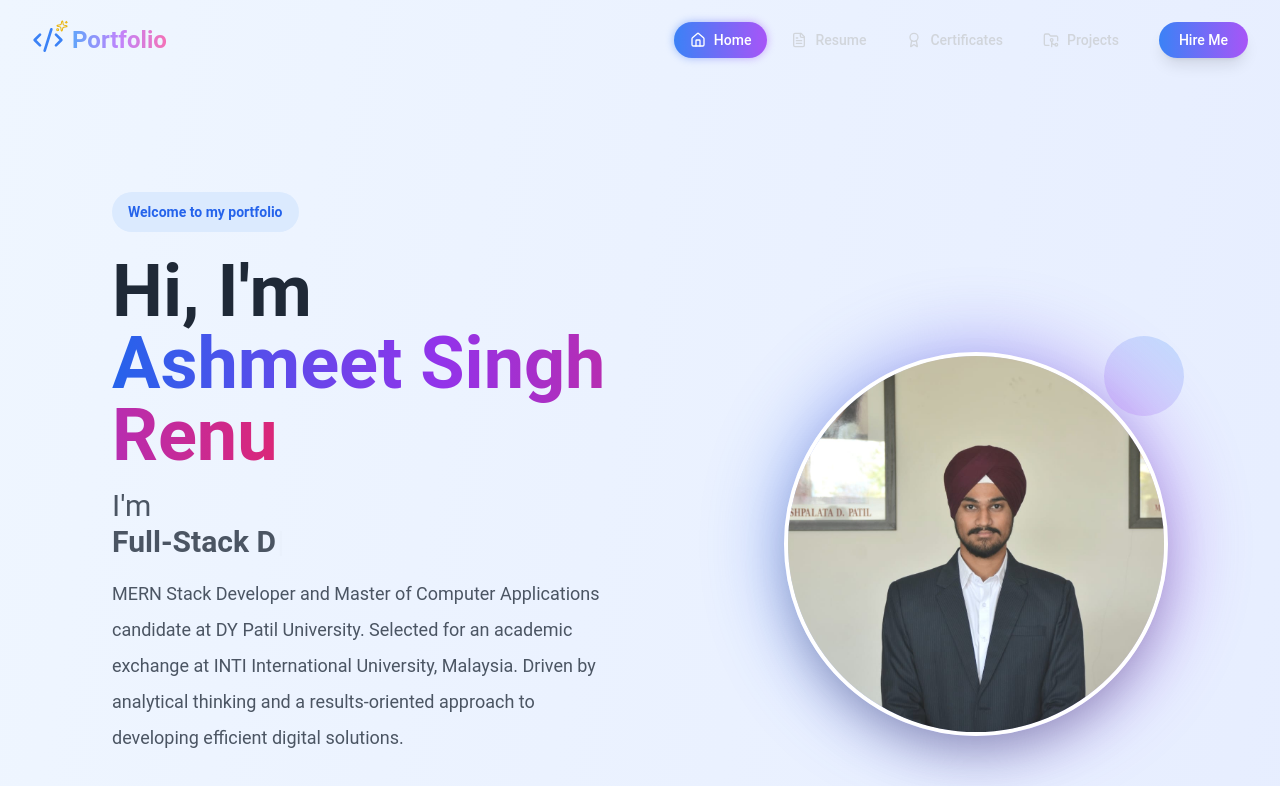
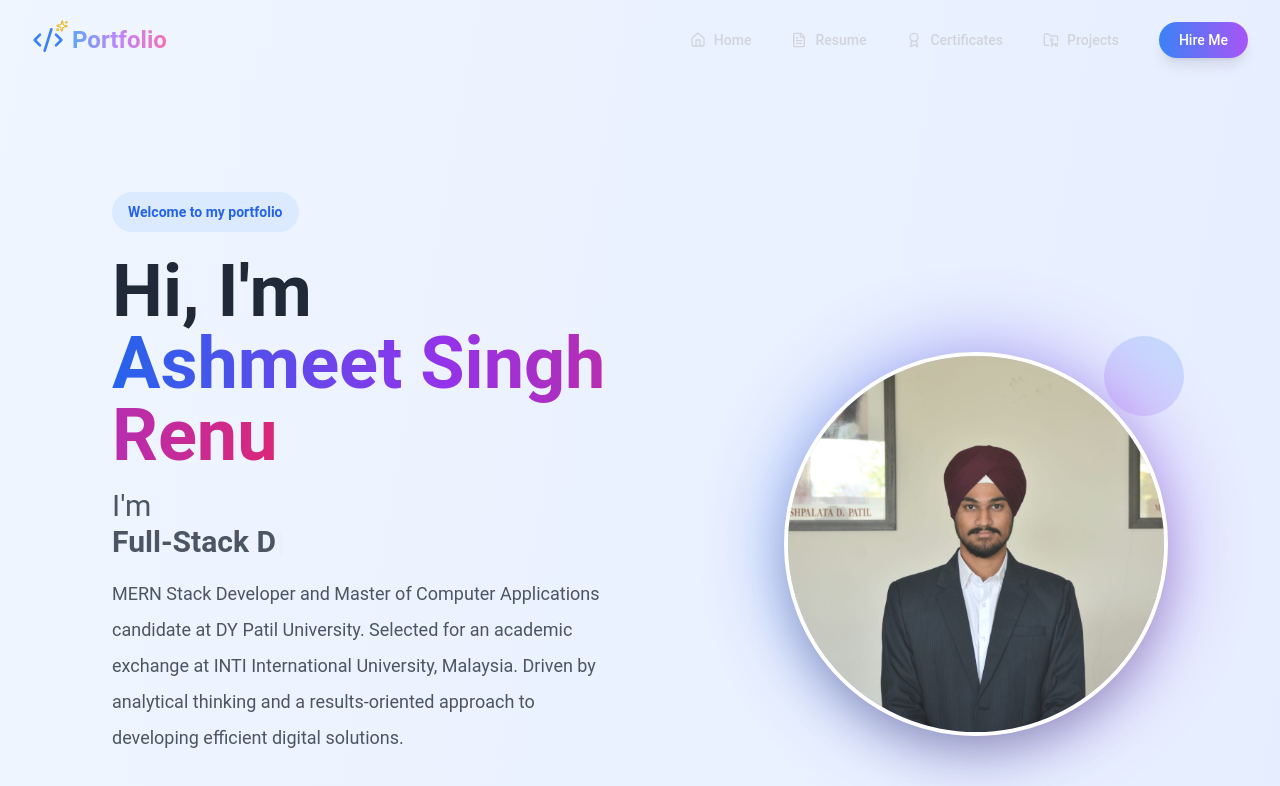
Before and after one commit to ASHMEETSINGHRENU/Portfolio, a React (Create React App) app: page /home in a window 1280 px wide. Shown: the top 786 px of the page. Built offline with nearby package versions, Linux system fonts and the light colour scheme; a web font is replaced by a local one.

Commit message:
updated whole portfolio

```diff
--- a/src/components/navbar.js
+++ b/src/components/navbar.js
@@ -1,4 +1,5 @@
 import React, { useState, useEffect } from "react";
+import { NavLink, useLocation, Link } from "react-router-dom";
 import { motion, AnimatePresence } from "framer-motion";
 import {
   Home,
@@ -15,34 +16,32 @@ import {
 const Navbar = () => {
   const [isMenuOpen, setIsMenuOpen] = useState(false);
   const [scrolled, setScrolled] = useState(false);
-  const [activeLink, setActiveLink] = useState("/home");
+  const location = useLocation();
 
   const navLinks = [
-    { name: "Home", path: "/home", icon: <Home className="w-4 h-4" /> },
+    { name: "Home", path: "/", icon: <Home className="w-4 h-4" /> },
     { name: "Resume", path: "/resume", icon: <FileText className="w-4 h-4" /> },
     { name: "Certificates", path: "/certificates", icon: <Award className="w-4 h-4" /> },
     { name: "Projects", path: "/projects", icon: <FolderGit2 className="w-4 h-4" /> },
   ];
 
+  // Handle scroll with passive listener for better performance
   useEffect(() => {
     const handleScroll = () => {
       setScrolled(window.scrollY > 20);
     };
-    window.addEventListener("scroll", handleScroll);
 
-    // Set active link based on current path
-    setActiveLink(window.location.pathname);
-
+    window.addEventListener("scroll", handleScroll, { passive: true });
     return () => window.removeEventListener("scroll", handleScroll);
   }, []);
 
+  // Close mobile menu on route change
+  useEffect(() => {
+    setIsMenuOpen(false);
+  }, [location.pathname]);
+
   const toggleMenu = () => {
     setIsMenuOpen(!isMenuOpen);
-  };
-
-  const handleLinkClick = (path) => {
-    setActiveLink(path);
-    setIsMenuOpen(false);
   };
 
   return (
@@ -56,17 +55,19 @@ const Navbar = () => {
             ? "bg-black/80 backdrop-blur-xl shadow-2xl border-b border-white/10"
             : "bg-transparent"
         }`}
+        role="navigation"
+        aria-label="Main navigation"
       >
         <div className="max-w-7xl mx-auto px-4 md:px-8">
           <div className="flex justify-between items-center h-16 md:h-20">
 
             {/* Logo with Animation */}
-            <motion.a
-              href="/home"
+            <motion.div
               whileHover={{ scale: 1.05 }}
               whileTap={{ scale: 0.95 }}
               className="relative group"
             >
+              <Link to="/" className="relative">
                 <div className="absolute -inset-1 bg-gradient-to-r from-blue-500 to-purple-500 rounded-lg blur opacity-0 group-hover:opacity-50 transition duration-500" />
                 <div className="relative flex items-center gap-2">
                   <div className="relative">
@@ -86,28 +87,28 @@ const Navbar = () => {
                     Portfolio
                   </span>
                 </div>
-            </motion.a>
+              </Link>
+            </motion.div>
 
             {/* Desktop Navigation */}
             <div className="hidden md:flex items-center gap-2">
               {navLinks.map((link, index) => (
-                <motion.a
+                <NavLink
                   key={link.path}
-                  href={link.path}
-                  initial={{ opacity: 0, y: -20 }}
-                  animate={{ opacity: 1, y: 0 }}
-                  transition={{ delay: index * 0.1 }}
-                  whileHover={{ scale: 1.05 }}
-                  whileTap={{ scale: 0.95 }}
-                  onClick={() => handleLinkClick(link.path)}
-                  className={`relative px-4 py-2 rounded-full text-sm font-medium transition-all duration-300 ${
-                    activeLink === link.path
+                  to={link.path}
+                  end={link.path === "/"}
+                  className={({ isActive }) =>
+                    `relative px-4 py-2 rounded-full text-sm font-medium transition-all duration-300 ${
+                      isActive
                         ? "text-white"
                         : "text-gray-300 hover:text-white"
-                  }`}
+                    }`
+                  }
                 >
+                  {({ isActive }) => (
+                    <>
                       {/* Active Indicator */}
-                  {activeLink === link.path && (
+                      {isActive && (
                         <motion.div
                           layoutId="activeNav"
                           className="absolute inset-0 bg-gradient-to-r from-blue-500 to-purple-500 rounded-full"
@@ -122,21 +123,26 @@ const Navbar = () => {
                         {link.icon}
                         {link.name}
                       </span>
-                </motion.a>
+                    </>
+                  )}
+                </NavLink>
               ))}
 
               {/* Resume Button CTA */}
-              <motion.a
-                href="/resume"
+              <motion.div
                 initial={{ opacity: 0, scale: 0 }}
                 animate={{ opacity: 1, scale: 1 }}
                 transition={{ delay: 0.4, type: "spring" }}
                 whileHover={{ scale: 1.05 }}
                 whileTap={{ scale: 0.95 }}
-                className="ml-4 px-5 py-2 bg-gradient-to-r from-blue-500 to-purple-500 rounded-full text-white text-sm font-medium shadow-lg hover:shadow-xl transition-all duration-300"
+              >
+                <Link
+                  to="/resume"
+                  className="ml-4 px-5 py-2 bg-gradient-to-r from-blue-500 to-purple-500 rounded-full text-white text-sm font-medium shadow-lg hover:shadow-xl transition-all duration-300 inline-block"
                 >
                   Hire Me
-              </motion.a>
+                </Link>
+              </motion.div>
             </div>
 
             {/* Mobile Menu Button */}
@@ -144,6 +150,8 @@ const Navbar = () => {
               className="md:hidden relative w-10 h-10 rounded-full bg-white/10 backdrop-blur-sm flex items-center justify-center"
               onClick={toggleMenu}
               whileTap={{ scale: 0.9 }}
+              aria-label={isMenuOpen ? "Close menu" : "Open menu"}
+              aria-expanded={isMenuOpen}
             >
               <AnimatePresence mode="wait">
                 {isMenuOpen ? (
@@ -185,35 +193,36 @@ const Navbar = () => {
               <div className="bg-black/90 backdrop-blur-xl border-t border-white/10 px-4 py-6">
                 <div className="space-y-3">
                   {navLinks.map((link, index) => (
-                    <motion.a
+                    <NavLink
                       key={link.path}
-                      href={link.path}
-                      initial={{ opacity: 0, x: -50 }}
-                      animate={{ opacity: 1, x: 0 }}
-                      transition={{ delay: index * 0.1 }}
-                      whileHover={{ x: 10 }}
-                      onClick={() => handleLinkClick(link.path)}
-                      className={`flex items-center justify-between px-4 py-3 rounded-xl transition-all duration-300 ${
-                        activeLink === link.path
+                      to={link.path}
+                      end={link.path === "/"}
+                      className={({ isActive }) =>
+                        `flex items-center justify-between px-4 py-3 rounded-xl transition-all duration-300 ${
+                          isActive
                             ? "bg-gradient-to-r from-blue-500/20 to-purple-500/20 border border-blue-500/30"
                             : "hover:bg-white/5"
-                      }`}
+                        }`
+                      }
+                      onClick={() => setIsMenuOpen(false)}
                     >
+                      {({ isActive }) => (
+                        <>
                           <div className="flex items-center gap-3">
                             <div className={`p-2 rounded-lg ${
-                          activeLink === link.path
+                              isActive
                                 ? "bg-gradient-to-r from-blue-500 to-purple-500"
                                 : "bg-white/10"
                             }`}>
                               {link.icon}
                             </div>
                             <span className={`font-medium ${
-                          activeLink === link.path ? "text-white" : "text-gray-300"
+                              isActive ? "text-white" : "text-gray-300"
                             }`}>
                               {link.name}
                             </span>
                           </div>
-                      {activeLink === link.path && (
+                          {isActive && (
                             <motion.div
                               initial={{ scale: 0 }}
                               animate={{ scale: 1 }}
@@ -221,21 +230,26 @@ const Navbar = () => {
                               <ChevronRight className="w-4 h-4 text-blue-400" />
                             </motion.div>
                           )}
-                    </motion.a>
+                        </>
+                      )}
+                    </NavLink>
                   ))}
 
                   {/* Mobile CTA Button */}
-                  <motion.a
-                    href="/resume"
+                  <motion.div
                     initial={{ opacity: 0, y: 20 }}
                     animate={{ opacity: 1, y: 0 }}
                     transition={{ delay: 0.4 }}
                     whileTap={{ scale: 0.95 }}
+                  >
+                    <Link
+                      to="/resume"
                       className="block mt-4 px-4 py-3 bg-gradient-to-r from-blue-500 to-purple-500 rounded-xl text-white text-center font-medium"
                       onClick={() => setIsMenuOpen(false)}
                     >
                       Hire Me
-                  </motion.a>
+                    </Link>
+                  </motion.div>
                 </div>
               </div>
             </motion.div>
```
Lines whose indentation alone changed are shown as unchanged.
